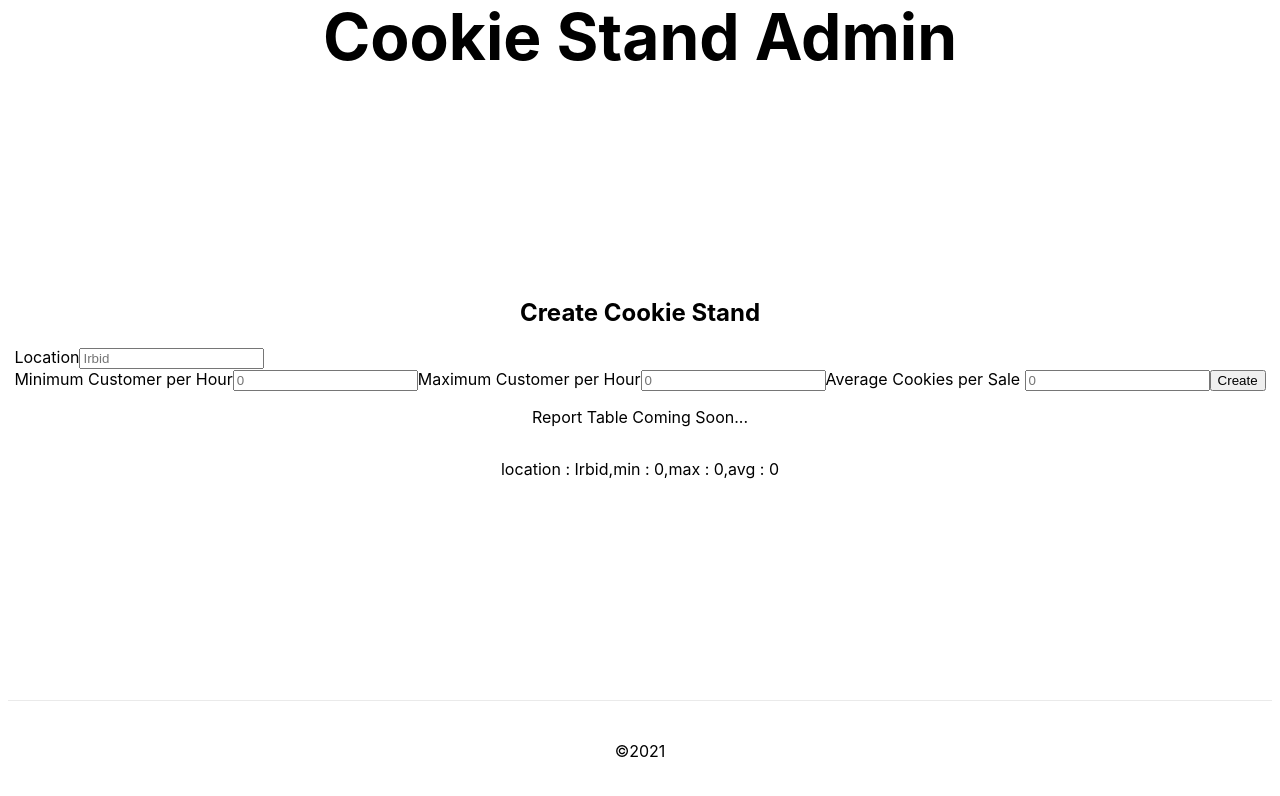
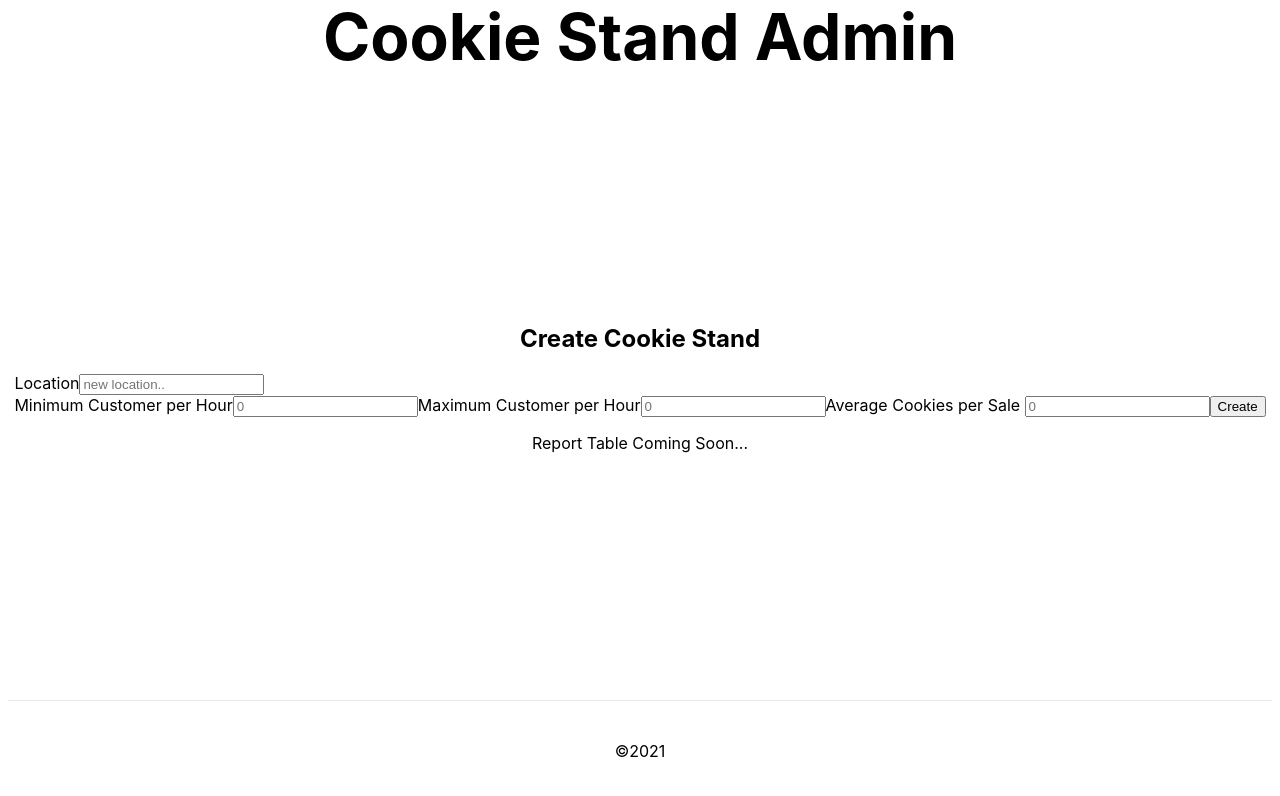
Before and after one commit to nooromari/cookie-stand-admin, a Next.js app: page / in a window 1280 px wide. Shown: the top 796 px of the page. Built offline with nearby package versions, Linux system fonts and the light colour scheme.

Commit message:
fix the form event

```diff
--- /dev/null
+++ b/components/If.js
@@ -0,0 +1,10 @@
+
+const If = (props) => {
+    if (props.condition) {
+        return props.children
+    } else {
+        return null;
+    }
+}
+
+export default If;
--- a/components/Main.js
+++ b/components/Main.js
@@ -1,57 +1,50 @@
 import React, { useEffect } from 'react';
 import styles from '../styles/Home.module.css'
+import Stand from './Stand';
 
 
 function Main(){
 
-    // const [stand, setStand] = React.useState({
-    //     location : 'irbid',
-    //     min : 0,
-    //     max : 0,
-    //     avg : 0
+    const [stand, setStand] = React.useState({
+        location : 'new location..',
+        min : 0,
+        max : 0,
+        avg : 0,
+        condition : false
 
-    // })
-    const [location, setLocation] = React.useState('Irbid')
-    const [min, setMin] = React.useState(0)
-    const [max, setMax] = React.useState(0)
-    const [avg, setAvg] = React.useState(0)
+    })
 
-
+    const handelSubmit = (e) =>{
+        e.preventDefault()
+                console.log(e.target.location.value)
+                setStand({
+                    location :e.target.location.value,
+                    min :e.target.min.value,
+                    max :e.target.max.value,
+                    avg :e.target.avg.value,
+                    condition : true
+                })
+                console.log(stand)
+    }
 
     return(
         <main className={styles.main}>
             <h2>Create Cookie Stand</h2>
-        <form>
-            <label>Location</label>
-            <input placeholder={location}  type="text" title = 'location' onChange={event=>setLocation(event.target.value)}/> <br/>
+
+        <form onSubmit={handelSubmit} >
+            <label className="bg-red-200 text-blue">Location</label>
+            <input placeholder={stand.location}  type="text" id = 'location' /> <br/>
             <label>Minimum Customer per Hour</label>
-            <input placeholder={min} name="min" type="number" title = 'min' onChange={event=>setMin(event.target.value)} />
+            <input placeholder={stand.min} name="min" type="number" id = 'min' />
             <label>Maximum Customer per Hour</label>
-            <input placeholder={max} name="max" type="number" title = 'max' onChange={event=>setMax(event.target.value)} />
+            <input placeholder={stand.max} name="max" type="number" id = 'max' />
             <label>Average Cookies per Sale </label>
-            <input placeholder={avg} name="avg" type="number" title = 'avg' onChange={event=>setAvg(event.target.value)} />
-            <button
-            onClick={event=>{
-                event.preventDefault()
-                // console.log(event.target.value)
-                // setStand({
-                //     location :event.target.location,
-                //     min :event.target.min,
-                //     max :event.target.max,
-                //     avg :event.target.avg
-                // })
-                // console.log(stand)
-            }}
-            >Create</button>
+            <input placeholder={stand.avg} name="avg" type="number" id = 'avg' />
+            <button type='submit' >Create</button>
         </form>
+            {console.log(stand)}
         <p>Report Table Coming Soon... </p>
-        {/* <textarea placeholder={stand}></textarea> */}
-        <p><span>location : {location}</span>,
-        <span>min : {min}</span>,
-        <span>max : {max}</span>,
-        <span>avg : {avg}</span>
-        </p>
-
+        <Stand stand={stand} />
       </main>
     )
 }
--- /dev/null
+++ b/components/Stand.js
@@ -0,0 +1,17 @@
+import If from "./If"
+
+function Stand({stand}){
+
+    return(
+        <If condition={stand.condition} >
+            <p>
+                <span>location : {stand.location} </span>,
+                <span>min : {stand.min} </span>,
+                <span>max : {stand.max} </span>,
+                <span>avg : {stand.avg} </span>
+            </p>
+        </If>
+    )
+}
+
+export default Stand
```
